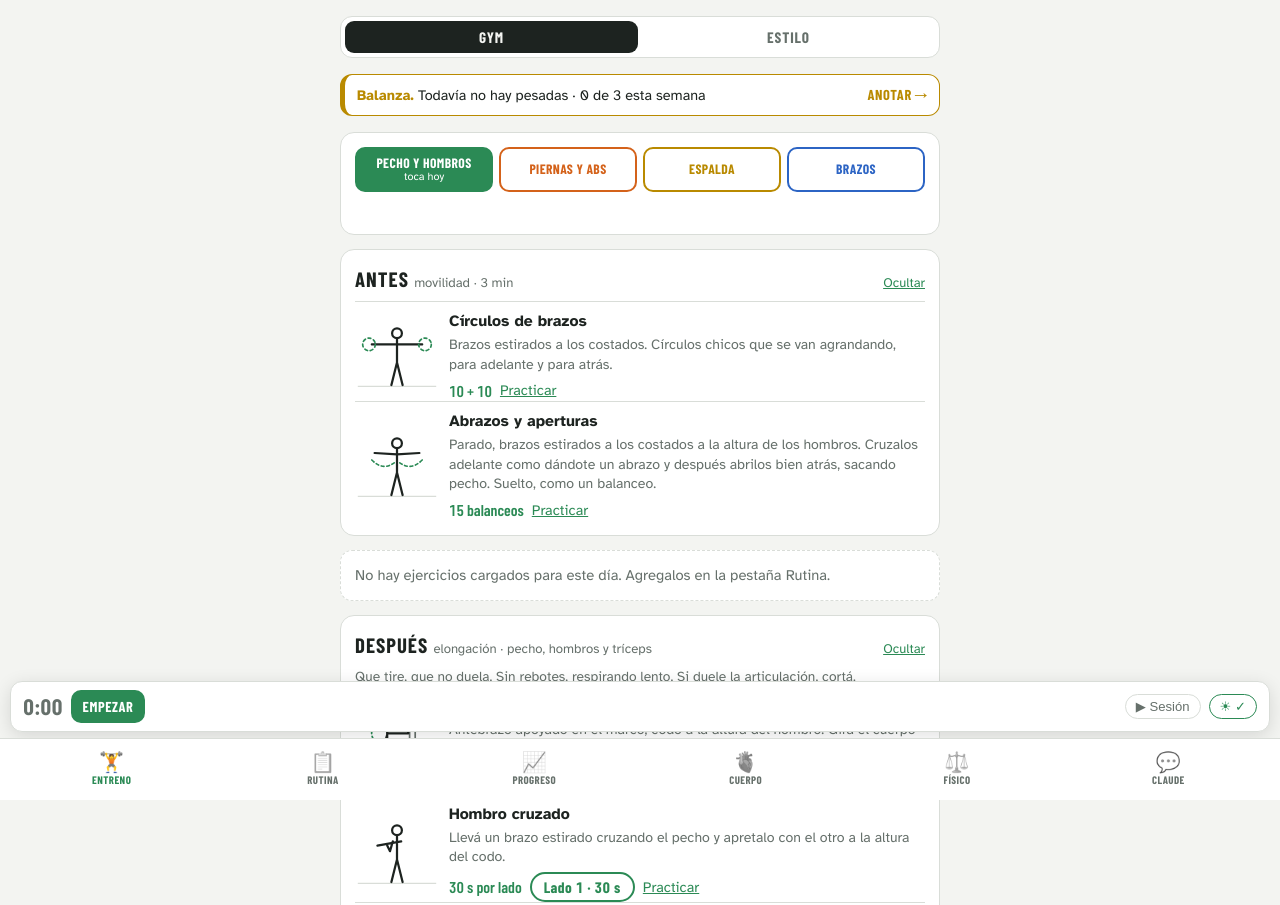
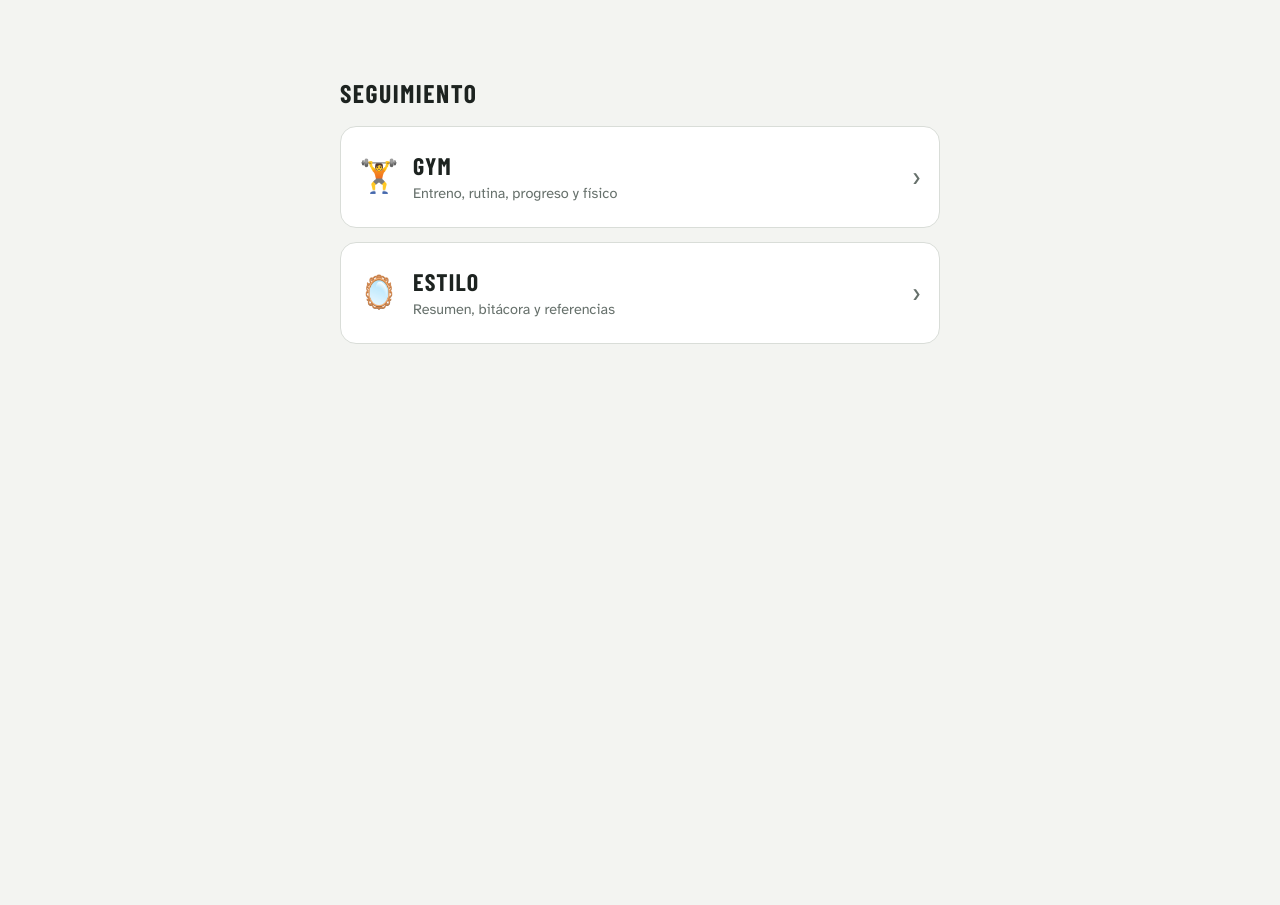
Before and after one commit to jojochaher/seguimiento, a plain HTML site: page index.html in a window 1280 px wide. Shown: the top 905 px of the page. After the commit the page ends 800 px from the top, so only its background shows below. Drawn offline with nearby package versions, Linux system fonts and the light colour scheme.

Commit message:
Pantalla de inicio: se elige Gym o Estilo, con flecha para volver
- Al abrir la app aparece una pantalla de inicio con dos opciones, Gym y Estilo, en vez de las dos pestañas fijas arriba.
- Dentro de cada parte hay un botón '‹ Inicio' para volver.
- Si hay una sesión de entrenamiento en curso, la app entra directo a Gym.
- Una recarga automática vuelve a la pantalla donde estaba.

Co-Authored-By: Claude Fable 5.2 <noreply@anthropic.com>
Claude-Session: https://claude.ai/code/session_012MuW4haXjeMu4KmQmXcFiw

```diff
--- a/index.html
+++ b/index.html
@@ -462,9 +462,19 @@ details summary { cursor: pointer; font-family: var(--font-display); font-weight
 @media (max-width: 460px) { .rt .fields { grid-template-columns: repeat(3, 1fr); } }
 @media (prefers-reduced-motion: reduce) { * { transition: none !important; } }
 /* secciones de la app: Gym (todo lo anterior) y Estilo (resumen, bitácora, referencias) */
-.secsw { display: grid; grid-template-columns: 1fr 1fr; gap: 4px; background: var(--surface); border: 1px solid var(--line); border-radius: 12px; padding: 4px; }
-.secsw button { font-family: var(--font-display); font-weight: 700; font-size: .95rem; letter-spacing: .06em; text-transform: uppercase; border: none; background: transparent; color: var(--muted); border-radius: 9px; padding: 7px 4px; cursor: pointer; }
-.secsw button[aria-selected="true"] { background: var(--ink); color: var(--bg); }
+.topbar { display: flex; align-items: center; gap: 10px; }
+.topbar button { font-family: var(--font-display); font-weight: 700; font-size: .95rem; letter-spacing: .05em; text-transform: uppercase; border: 1px solid var(--line); background: var(--surface); color: var(--ink); border-radius: 999px; padding: 6px 14px 6px 10px; cursor: pointer; }
+.topbar .t { font-family: var(--font-display); font-weight: 700; font-size: .95rem; letter-spacing: .06em; text-transform: uppercase; color: var(--muted); }
+body.sec-home { padding-bottom: 24px; }
+body.sec-home .panel, body.sec-home .dock, body.sec-home #peso-nudge, body.sec-home .topbar { display: none !important; }
+body:not(.sec-home) #home { display: none !important; }
+#home { display: grid; gap: 14px; padding-top: 8vh; }
+#home h1 { font-family: var(--font-display); font-weight: 700; font-size: 1.6rem; letter-spacing: .06em; text-transform: uppercase; margin: 0 0 6px; }
+.homecard { display: grid; grid-template-columns: auto 1fr auto; gap: 14px; align-items: center; text-align: left; width: 100%; font: inherit; color: var(--ink); background: var(--surface); border: 1px solid var(--line); border-radius: 16px; padding: 22px 18px; cursor: pointer; }
+.homecard .ic { font-size: 2rem; line-height: 1; }
+.homecard b { display: block; font-family: var(--font-display); font-weight: 700; font-size: 1.5rem; letter-spacing: .05em; text-transform: uppercase; }
+.homecard small { color: var(--muted); font-size: .9rem; }
+.homecard .go { color: var(--muted); font-size: 1.6rem; }
 body.sec-estilo { --day: var(--ink); --on-day: var(--bg); padding-bottom: 100px; }
 body.sec-estilo .panel:not(.est), body.sec-estilo #sesbar, body.sec-estilo #nav-gym, body.sec-estilo #peso-nudge { display: none !important; }
 body:not(.sec-estilo) .panel.est, body:not(.sec-estilo) #nav-estilo { display: none !important; }
@@ -505,7 +515,14 @@ body:not(.sec-estilo) .panel.est, body:not(.sec-estilo) #nav-estilo { display: n
 
 <div class="wrap">
 
-  <div class="secsw" role="tablist" aria-label="Partes de la app"><button type="button" role="tab" data-sec="gym" aria-selected="true">Gym</button><button type="button" role="tab" data-sec="estilo" aria-selected="false">Estilo</button></div>
+  <div class="topbar"><button type="button" id="back-home" aria-label="Volver al inicio">‹ Inicio</button><span class="t" id="sec-title">Gym</span></div>
+
+  <!-- INICIO: se elige la parte de la app -->
+  <section id="home">
+    <h1>Seguimiento</h1>
+    <button class="homecard" type="button" data-sec="gym"><span class="ic">🏋️</span><span><b>Gym</b><small>Entreno, rutina, progreso y físico</small></span><span class="go">›</span></button>
+    <button class="homecard" type="button" data-sec="estilo"><span class="ic">🪞</span><span><b>Estilo</b><small>Resumen, bitácora y referencias</small></span><span class="go">›</span></button>
+  </section>
 
   <div id="notice" class="notice" hidden></div>
   <button id="peso-nudge" class="nudge" type="button" hidden></button>
@@ -830,7 +847,7 @@ function isUnilateral(e) { const n = (e.nombre || '') + ' ' + ((catOf(e) || {}).
 
 /* ---------- pestañas ---------- */
 function showTab(t) {
-  if (S.sec === 'estilo') secApply('gym');
+  if (S.sec !== 'gym') secApply('gym');
   S.tab = t;
   document.querySelectorAll('#nav-gym button').forEach(b => b.setAttribute('aria-selected', String(b.dataset.tab === t)));
   TABS.forEach(p => { $('p-' + p).hidden = p !== t; });
@@ -2833,11 +2850,15 @@ function estAreas() {
 function areaName(id) { const a = estAreas().find(x => x.id === id); return a ? a.nombre : (id || ''); }
 function fillAreaSelects() { ['bit-area', 'ref-area'].forEach(i => { const s = $(i), v = s.value; s.innerHTML = estAreas().map(a => `<option value="${esc(a.id)}">${esc(a.nombre)}</option>`).join(''); if (v) s.value = v; }); }
 function secApply(sec) {
-  S.sec = sec; document.body.classList.toggle('sec-estilo', sec === 'estilo');
-  document.querySelectorAll('.secsw button').forEach(b => b.setAttribute('aria-selected', String(b.dataset.sec === sec)));
+  S.sec = sec; document.body.classList.toggle('sec-estilo', sec === 'estilo'); document.body.classList.toggle('sec-home', sec === 'home');
+  $('sec-title').textContent = sec === 'estilo' ? 'Estilo' : 'Gym';
   try { sessionStorage.setItem('seg-sec', sec); } catch (e) {}
 }
-function showSec(sec) { if (sec === 'estilo') { flushSave(); secApply('estilo'); showEst(S.estTab); } else { secApply('gym'); showTab(S.tab); } }
+function showSec(sec) {
+  if (sec === 'estilo') { flushSave(); secApply('estilo'); showEst(S.estTab); }
+  else if (sec === 'home') { flushSave(); secApply('home'); window.scrollTo({ top: 0 }); }
+  else { secApply('gym'); showTab(S.tab); }
+}
 function showEst(t) {
   if (!EST_TABS.includes(t)) t = 'resumen';
   S.estTab = t;
@@ -2847,7 +2868,8 @@ function showEst(t) {
   try { localStorage.setItem('seg-esttab', t); } catch (e) {}
   if (t === 'resumen') { renderEstResumen(); loadEstClaude(); } else if (t === 'bitacora') renderBit(); else renderRefs();
 }
-document.querySelectorAll('.secsw button').forEach(b => b.addEventListener('click', () => showSec(b.dataset.sec)));
+document.querySelectorAll('.homecard').forEach(b => b.addEventListener('click', () => showSec(b.dataset.sec)));
+$('back-home').addEventListener('click', () => showSec('home'));
 document.querySelectorAll('#nav-estilo button').forEach(b => b.addEventListener('click', () => showEst(b.dataset.est)));
 function grow(t) { t.style.height = 'auto'; t.style.height = (t.scrollHeight + 2) + 'px'; }
 ['bit-texto', 'ref-nota'].forEach(i => $(i).addEventListener('input', () => grow($(i))));
@@ -3027,7 +3049,8 @@ setBodyView('both');
 S.color = 'verde'; applyDay(); renderColors(); renderRtColors(); renderDias(); renderRutina(); renderPeso(); renderFotos(); renderMedidas(); renderClock(); renderProgreso();
 showTab(startTab);
 try { const et = localStorage.getItem('seg-esttab'); if (et && EST_TABS.includes(et)) S.estTab = et; } catch (e) {}
-{ let sec = 'gym'; try { if (sessionStorage.getItem('seg-sec') === 'estilo') sec = 'estilo'; } catch (e) {} if ((location.hash || '') === '#estilo') sec = 'estilo'; if (sec === 'estilo') showSec('estilo'); }
+/* arranque en frío: pantalla de inicio. Una recarga automática vuelve a donde estaba (sessionStorage); una sesión en curso entra directo a Gym (ver snapshot de sesiones) */
+{ let sec = 'home'; try { const st = sessionStorage.getItem('seg-sec'); if (st === 'estilo' || st === 'gym') sec = st; } catch (e) {} const hh = (location.hash || '').slice(1); if (hh === 'estilo') sec = 'estilo'; else if (TABS.includes(hh)) sec = 'gym'; if (sec !== 'gym') showSec(sec); }
 
 (async () => {
   const db = window.claude && window.claude.use ? await window.claude.use('db') : null;
@@ -3050,7 +3073,7 @@ try { const et = localStorage.getItem('seg-esttab'); if (et && EST_TABS.includes
   snap('sesiones', 'ses', () => {
     const first = !S.loaded.ses; S.loaded.ses = true;
     if (first) { autoClose(); migrateBarra(); migrateVariantes(); }
-    if (first && !colorPicked) { colorPicked = true; if (!resumeRunning()) { S.color = nextColor(); applyDay(); } }
+    if (first && !colorPicked) { colorPicked = true; if (resumeRunning()) { if (S.sec === 'home') secApply('gym'); } else { S.color = nextColor(); applyDay(); } }
     renderColors(); renderHist(); renderProgreso(); renderCarga();
     if (!formBusy()) buildForm(); else renderClock();
   });
@@ -3068,7 +3091,7 @@ try { const et = localStorage.getItem('seg-esttab'); if (et && EST_TABS.includes
 
 
 /* actualización automática: si hay versión nueva, recarga en un momento seguro (sin escribir, sin descanso, sin cámara) */
-const APP_VERSION = '2026.11.15-0023';
+const APP_VERSION = '2026.11.15-0614';
 let updateTo = null;
 function safeToReload() { return !formBusy() && !estDirty() && !rest && $('cam').hidden && $('crop').hidden && $('lb').hidden && $('prac').hidden; }
 function tryReload() {
--- a/sw.js
+++ b/sw.js
@@ -1,5 +1,5 @@
 /* Cache del cascarón de la app para que abra sin conexión. La versión cambia en cada deploy. */
-const V = 'seg-2026.11.15-0023';
+const V = 'seg-2026.11.15-0614';
 const SHELL = ['./', './index.html', './store.js', './manifest.json', './icon-192.png', './icon-512.png'];
 self.addEventListener('install', e => { e.waitUntil(caches.open(V).then(c => c.addAll(SHELL)).then(() => self.skipWaiting())); });
 self.addEventListener('activate', e => { e.waitUntil(caches.keys().then(ks => Promise.all(ks.filter(k => k !== V).map(k => caches.delete(k)))).then(() => self.clients.claim())); });
--- a/version.json
+++ b/version.json
@@ -1 +1 @@
-{"v": "2026.11.15-0023"}
+{"v": "2026.11.15-0614"}
```
